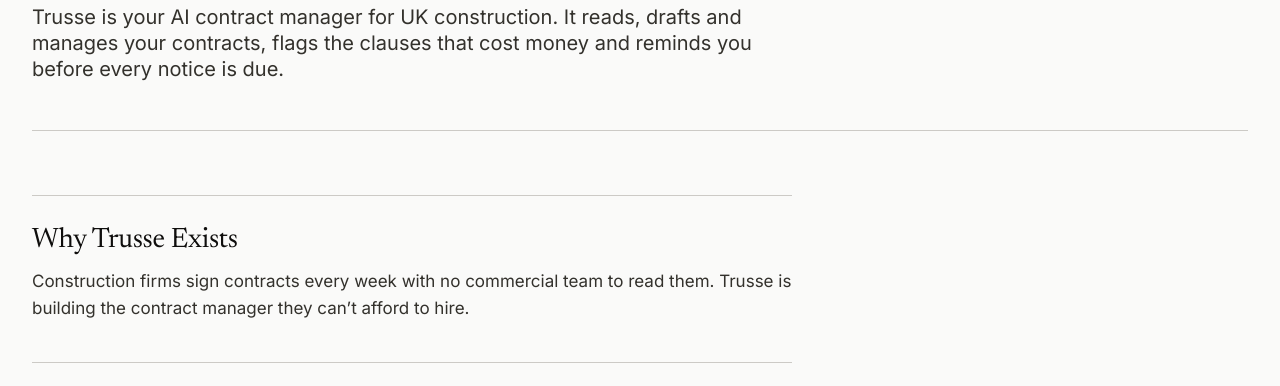
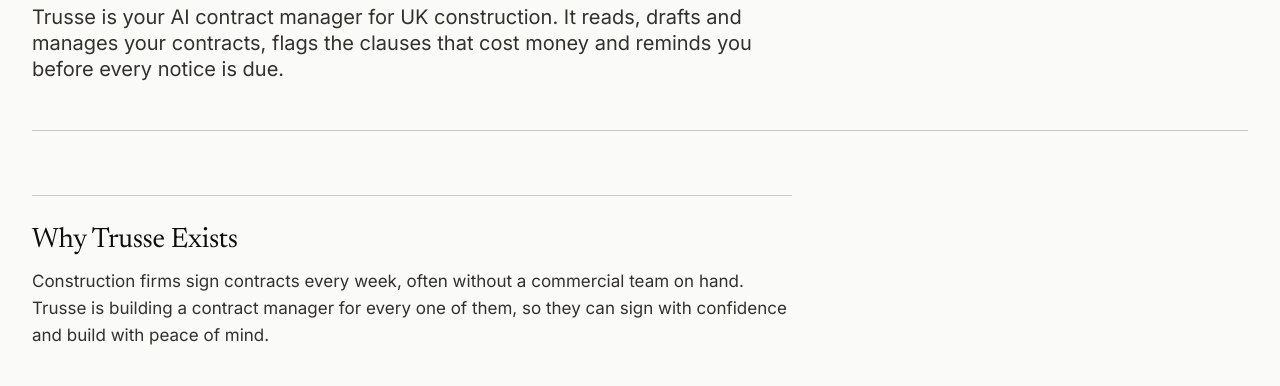
Before and after one commit to shes1378-dotcom/trusse-website, a plain HTML site: page about/index.html in a window 1280 px wide. Shown: the part 332-718 px from the top of the page. Drawn offline with Linux system fonts and the light colour scheme.

Commit message:
About page: positive wording for Why Trusse Exists

```diff
--- a/about/index.html
+++ b/about/index.html
@@ -42,7 +42,7 @@
       <p class="t-sub" style="margin-top:24px;max-width:720px">Trusse is your AI contract manager for UK construction. It reads, drafts and manages your contracts, flags the clauses that cost money and reminds you before every notice is due.</p>
     </div>
     <div class="prose">
-      <section><h2>Why Trusse Exists</h2><p>Construction firms sign contracts every week with no commercial team to read them. Trusse is building the contract manager they can’t afford to hire.</p></section>
+      <section><h2>Why Trusse Exists</h2><p>Construction firms sign contracts every week, often without a commercial team on hand. Trusse is building a contract manager for every one of them, so they can sign with confidence and build with peace of mind.</p></section>
       <section><h2>Legal Expertise, Built In</h2><p>General AI isn’t set up for UK construction contracts. Trusse is built for them: Trusse drafts it, an expert checks it, and you sign it. Every flag and answer points to the clause it comes from, so you can check it for yourself.</p></section>
       <section><h2>Leadership</h2>
         <div class="leader">
```
